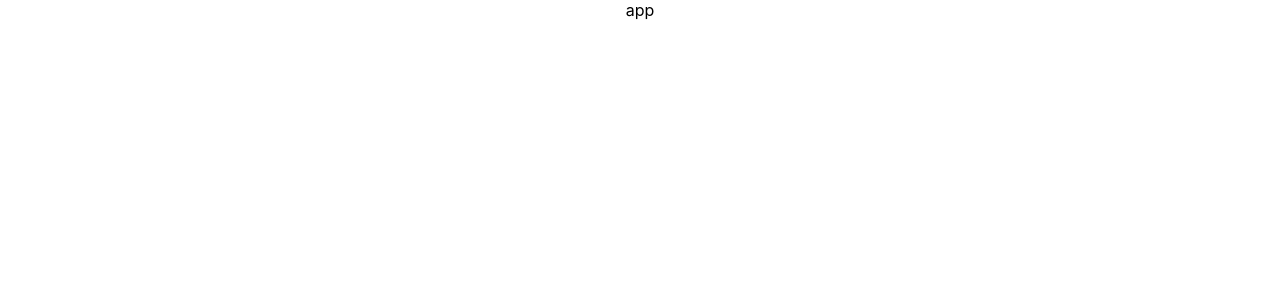
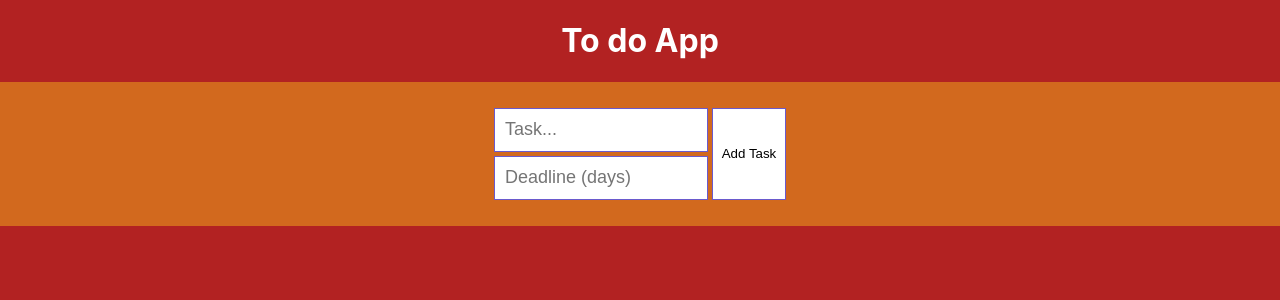
Before and after one commit to Stefantut/to-to-app-react-typescript, a React (Create React App) app: page / in a window 1280 px wide. Shown: the top 300 px of the page. Built offline with nearby package versions, Linux system fonts and the light colour scheme.

Commit message:
Added all html elements and styled them

```diff
--- a/src/App.css
+++ b/src/App.css
@@ -1,38 +1,53 @@
 .App {
-  text-align: center;
+  display: flex;
+  align-items: center;
+  flex-direction: column;
+  width: 100vw;
+  height: 100vh;
+  background: firebrick;
 }
-
-.App-logo {
-  height: 40vmin;
-  pointer-events: none;
-}
-
-@media (prefers-reduced-motion: no-preference) {
-  .App-logo {
-    animation: App-logo-spin infinite 20s linear;
-  }
-}
-
-.App-header {
-  background-color: #282c34;
-  min-height: 100vh;
-  display: flex;
-  flex-direction: column;
-  align-items: center;
-  justify-content: center;
-  font-size: calc(10px + 2vmin);
+.App h1 {
   color: white;
 }
 
-.App-link {
-  color: #61dafb;
+header {
+  flex: 20%;
+  background: chocolate;
+  width: 100%;
+  display: flex;
+  justify-content: center;
+  align-items: center;
 }
 
-@keyframes App-logo-spin {
-  from {
-    transform: rotate(0deg);
-  }
-  to {
-    transform: rotate(360deg);
-  }
+header .inputs-container {
+  display: flex;
+  flex-direction: column;
 }
+
+header input {
+  width: 200px;
+  height: 40px;
+  border: none;
+  padding-left: 10px;
+  font-size: 18px;
+  border: 1px solid slateblue;
+}
+
+header input:first-of-type {
+  margin-bottom: 4px;
+}
+
+header button {
+  width: 74px;
+  height: 92px;
+  border: none;
+  cursor: pointer;
+  margin-left: 4px;
+  background: white;
+  border: 1px solid slateblue;
+}
+
+.todoList {
+  flex: 80%;
+  width: 100%;
+}
--- a/src/App.tsx
+++ b/src/App.tsx
@@ -2,7 +2,19 @@ import React, { FC } from "react";
 import "./App.css";
 
 const App: FC = () => {
-  return <div className="App">app</div>;
+  return (
+    <div className="App">
+      <h1>To do App</h1>
+      <header>
+        <div className="inputs-container">
+          <input type="text" placeholder="Task..." />
+          <input type="number" placeholder="Deadline (days)" />
+        </div>
+        <button>Add Task </button>
+      </header>
+      <div className="todoList"></div>
+    </div>
+  );
 };
 
 export default App;
--- a/src/index.css
+++ b/src/index.css
@@ -1,13 +1,15 @@
 body {
   margin: 0;
-  font-family: -apple-system, BlinkMacSystemFont, 'Segoe UI', 'Roboto', 'Oxygen',
-    'Ubuntu', 'Cantarell', 'Fira Sans', 'Droid Sans', 'Helvetica Neue',
+  padding: 0;
+  box-sizing: border-box;
+  font-family: -apple-system, BlinkMacSystemFont, "Segoe UI", "Roboto", "Oxygen",
+    "Ubuntu", "Cantarell", "Fira Sans", "Droid Sans", "Helvetica Neue",
     sans-serif;
   -webkit-font-smoothing: antialiased;
   -moz-osx-font-smoothing: grayscale;
 }
 
 code {
-  font-family: source-code-pro, Menlo, Monaco, Consolas, 'Courier New',
+  font-family: source-code-pro, Menlo, Monaco, Consolas, "Courier New",
     monospace;
 }
```
